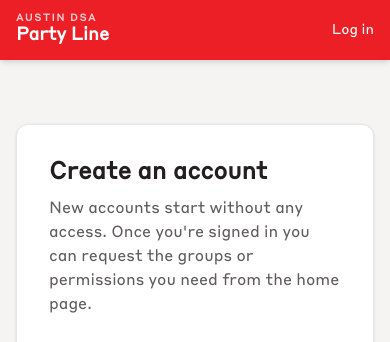
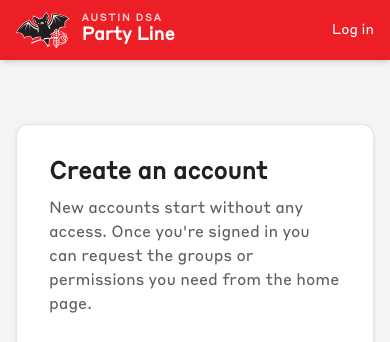
Before and after one commit to Austin-DSA/GeneralToolsWebsite, a Django app: page /accounts/register/ in a window 390 px wide. Shown: the top 342 px of the page. Run offline with Django 4.2, Linux system fonts and the light colour scheme; parts of the project's set-up code (start-up, migrations or seed data) failed here and were passed over; some libraries are stand-ins or nearby versions.

Commit message:
Compose the bat-rose mark into the masthead lockup
The wordmark anchor becomes a flex lockup: the bare mark (36px mobile /
40px desktop, 12px gap) rides directly on the red band - the same
treatment as the kit's banner asset - beside the eyebrow + Party Line
wordmark. The full circle seal stays off the header (arched text is
illegible below ~96px); comments updated accordingly. The parked
branding-masthead patch (seal-on-white-chip approach) is superseded by
this and its note removed. output.css recompiled; diff is the wordmark
rules plus tree-shaken now-unused blue/purple theme vars.

Co-Authored-By: Claude Fable 5 <noreply@anthropic.com>

```diff
--- a/tools/static/css/output.css
+++ b/tools/static/css/output.css
@@ -7,9 +7,6 @@
     'Noto Color Emoji';
     --font-mono: ui-monospace, SFMono-Regular, Menlo, Monaco, Consolas, 'Liberation Mono', 'Courier New',
     monospace;
-    --color-blue-700: oklch(48.8% 0.243 264.376);
-    --color-blue-900: oklch(37.9% 0.146 265.522);
-    --color-purple-800: oklch(43.8% 0.218 303.724);
     --color-neutral-50: oklch(98.5% 0 0);
     --color-neutral-100: oklch(97% 0 0);
     --color-neutral-200: oklch(92.2% 0 0);
@@ -558,12 +555,26 @@
     }
   }
   .wordmark {
-    display: block;
+    display: flex;
+    align-items: center;
+    gap: calc(var(--spacing) * 3);
     &:hover {
       @media (hover: hover) {
         text-decoration-line: none;
       }
     }
+  }
+  .wordmark-logo {
+    display: block;
+    height: calc(var(--spacing) * 9);
+    width: auto;
+    flex-shrink: 0;
+    @media (width >= 48rem) {
+      height: calc(var(--spacing) * 10);
+    }
+  }
+  .wordmark-text {
+    display: block;
   }
   .wordmark-eyebrow {
     display: block;
--- a/tools/templates/base.html
+++ b/tools/templates/base.html
@@ -34,8 +34,11 @@
         <div class="pl-4 md:pl-6 flex-auto whitespace-nowrap">
           <h1>
             <a class="header-link wordmark" href="/">
-              <span class="wordmark-eyebrow">Austin DSA</span>
-              <span class="wordmark-name">Party Line</span>
+              <img class="wordmark-logo" src="{% static 'images/bat-rose.svg' %}" alt="" aria-hidden="true" />
+              <span class="wordmark-text">
+                <span class="wordmark-eyebrow">Austin DSA</span>
+                <span class="wordmark-name">Party Line</span>
+              </span>
             </a>
           </h1>
         </div>
```
Also changed, not shown: tools/static/css/components/_masthead.css (+11 -8 lines), tools/static/css/custom.css (+4 -3 lines).
